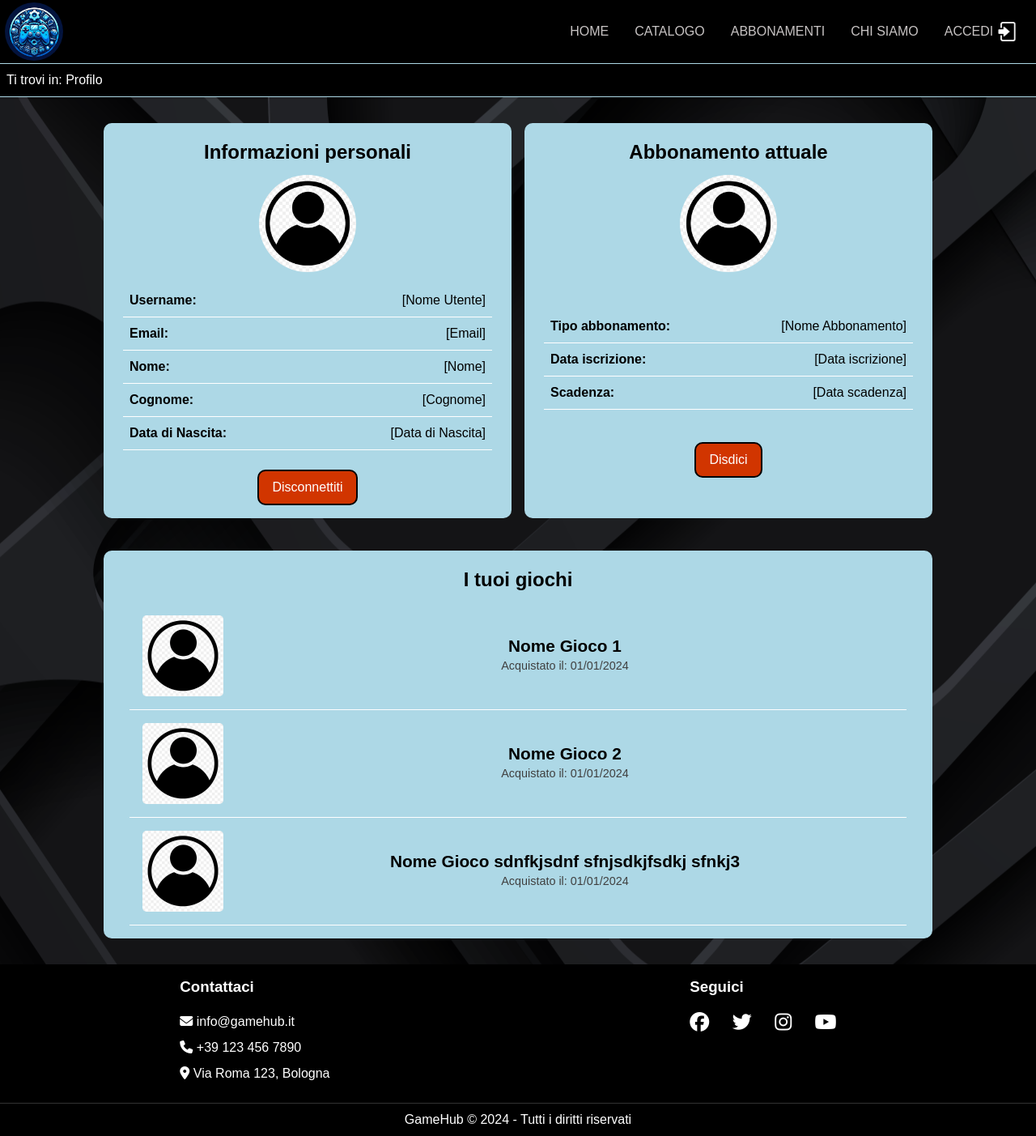
After one commit to MatteoSquarz/GameHub, a PHP site: page /profilo.php in a window 1280 px wide. The commit adds this page. Shown: the whole page at 81% size. Run offline with PHP 8.4, Linux system fonts and the light colour scheme.

Commit message:
pagina profilo

```diff
--- a/mobile.css
+++ b/mobile.css
@@ -184,3 +184,29 @@ header #profile{
     padding: 0em;
     gap: 1em;
 }
+
+/* ============================
+        PAGINA PROFILO
+============================ */
+.profileBoxContainer{
+    display: flex;
+    flex-direction: column;
+    gap: 2.5em;
+}
+
+.gameThumbnail {
+    width: 60px;
+    height: 60px;
+}
+
+.profilePicture {
+    border-radius: 50%;
+    margin-top: 1em;
+    width: 90px;
+    height: 90px;
+}
+
+.subscriptionContent dl{
+    margin-top: 0em;
+    margin-bottom: 0em;
+}
--- /dev/null
+++ b/profilo.html
@@ -0,0 +1,163 @@
+<!DOCTYPE html>
+<html lang="it">
+    <head>
+        <meta charset="UTF-8">
+        <meta name="viewport" content="width=device-width, initial-scale=1.0">
+        <meta name="description" content="Questa pagina è dedicata al sito GameHub, venditore di videogiochi dal 2020">
+        <meta name="keywords" content="videogioco, playstation, nintendo, xbox, pc, abbonamento">
+        <meta name="author" content="Matteo Squarzoni">
+        <link rel = "stylesheet" href = "style.css" media = "screen">
+        <link rel = "stylesheet" href="mobile.css" media="screen and (max-width:768px)">
+        <link rel="stylesheet" href="https://cdnjs.cloudflare.com/ajax/libs/font-awesome/6.5.1/css/all.min.css">
+        <title>GameHub</title>
+    </head>
+    <body>
+        <div class="stickyScroll">
+            <header>
+                <div class="logoName">
+                    <a id="logo"><h1>GameHub</h1></a>
+                </div>
+                <nav aria-label = "aiuti alla navigazione" class="listHelp">
+                        <a href="#content" class="navHelper">Vai al contenuto</a>
+                </nav>
+                <nav id="menu">
+                    <ul class="menuList">
+                        <li><a href="index.php">Home</a></li>
+                        <li><a href="catalogo.php">Catalogo</a></li>
+                        <li><a href="abbonamenti.php">Abbonamenti</a></li>
+                        <li><a href="chiSiamo.php">Chi siamo</a></li>
+                        [loginProfilo]
+                    </ul>
+                </nav>
+                <a href="#hamburgerMobileMenu" id="mobile-menu" class="menu-toggle" aria-label="apri menu">
+                    <div role="button" class="menu-toggle">
+                        <span class="bar"></span>
+                        <span class="bar"></span>
+                        <span class="bar"></span>
+                    </div>
+                </a>
+            </header>
+            <nav id="breadcumb">
+                <p>Ti trovi in: Profilo</p>
+            </nav>
+        </div>
+        <main id="profileContent" class="background">
+            <div class="profileContainer">
+                <!-- User Information Box -->
+                <div class="profileBoxContainer">
+                    <div class="profileBox">
+                        <h2>Informazioni personali</h2>
+                        <div class="infoContent">
+                            <img src="assets/profileIcon.png" alt="" class="profilePicture">
+                            <div class="userDetails">
+                                <dl>
+                                    <div class="userDetailsItem">
+                                        <dt>Username:</dt>
+                                        <dd>[Nome Utente]</dd>
+                                    </div>
+                                    <div class="userDetailsItem">
+                                        <dt>Email:</dt>
+                                        <dd>[Email]</dd>
+                                    </div>
+                                    <div class="userDetailsItem">
+                                        <dt>Nome:</dt>
+                                        <dd>[Nome]</dd>
+                                    </div>
+                                    <div class="userDetailsItem">
+                                        <dt>Cognome:</dt>
+                                        <dd>[Cognome]</dd>
+                                    </div>
+                                    <div class="userDetailsItem">
+                                        <dt>Data di Nascita:</dt>
+                                        <dd>[Data di Nascita]</dd>
+                                    </div>
+                                </dl>
+                                <a role="button" class="buttonBoxProfile">Disconnettiti</a>
+                            </div>
+                        </div>
+                    </div>
+
+                    <!-- Subscription Box -->
+                    <div class="profileBox">
+                        <h2>Abbonamento attuale</h2>
+                        <div class="subscriptionContent">
+                            <img src="assets/profileIcon.png" alt="" class="profilePicture">
+                            <dl>
+                                <div class="subscriptionDetailsItem">
+                                    <dt>Tipo abbonamento:</dt>
+                                    <dd>[Nome Abbonamento]</dd>
+                                </div>
+                                <div class="subscriptionDetailsItem">
+                                    <dt>Data iscrizione:</dt>
+                                    <dd>[Data iscrizione]</dd>
+                                </div>
+                                <div class="subscriptionDetailsItem">
+                                    <dt>Scadenza:</dt>
+                                    <dd>[Data scadenza]</dd>
+                                </div>
+                            </dl>
+                            <a role="button" class="buttonBoxProfile">Disdici</a>
+                        </div>
+                    </div>
+                </div>
+                <!-- Purchased Games Box -->
+                <div class="profileBox">
+                    <h2>I tuoi giochi</h2>
+                    <ul class="gamesList">
+                        <li class="gameItem">
+                            <img src="assets/profileIcon.png" alt="Game 1" class="gameThumbnail">
+                            <div class="gameInfo">
+                                <h3>Nome Gioco 1</h3>
+                                <p class="purchaseDate">Acquistato il: 01/01/2024</p>
+                            </div>
+                        </li>
+                        <li class="gameItem">
+                            <img src="assets/profileIcon.png" alt="" class="gameThumbnail">
+                            <div class="gameInfo">
+                                <h3>Nome Gioco 2</h3>
+                                <p class="purchaseDate">Acquistato il: 01/01/2024</p>
+                            </div>
+                        </li>
+                        <li class="gameItem">
+                            <img src="assets/profileIcon.png" alt="" class="gameThumbnail">
+                            <div class="gameInfo">
+                                <h3>Nome Gioco sdnfkjsdnf sfnjsdkjfsdkj sfnkj3</h3>
+                                <p class="purchaseDate">Acquistato il: 01/01/2024</p>
+                            </div>
+                        </li>
+                    </ul>
+                </div>
+            </div>
+        </main>
+        <nav id="hamburgerMobileMenu">
+            <ul class="menuListMobile">
+                <li><a href="index.php">Home</a></li>
+                <li><a href="catalogo.php">Catalogo</a></li>
+                <li><a href="abbonamenti.php">Abbonamenti</a></li>
+                <li><a href="chiSiamo.php">Chi siamo</a></li>
+                [loginProfilo]
+                <li><a href=#content>Torna su</a></li>
+            </ul>
+        </nav>
+        <footer>
+            <div class="footer-content">
+                <div class="contact-info">
+                    <h3>Contattaci</h3>
+                    <p><span class="fa-solid fa-envelope"></span> info@gamehub.it</p>
+                    <p><span class="fa-solid fa-phone"></span> +39 123 456 7890</p>
+                    <p><span class="fa-solid fa-location-dot"></span> Via Roma 123, Bologna</p>
+                </div>
+                <div class="social-links">
+                    <h3>Seguici</h3>
+                    <a href="https://www.facebook.com/" title="Facebook"><span class="fa-brands fa-facebook"></span></a>
+                    <a href="https://x.com/" title="Twitter"><span class="fa-brands fa-twitter"></span></a>
+                    <a href="https://www.instagram.com/" title="Instagram"><span class="fa-brands fa-instagram"></span></a>
+                    <a href="https://www.youtube.com/" title="Youtube"><span class="fa-brands fa-youtube"></span></a>
+                </div>
+            </div>
+            <div class="footer-bottom">
+                <p>GameHub &copy; 2024 - Tutti i diritti riservati</p>
+            </div>
+        </footer>
+    </body>
+</html>
--- /dev/null
+++ b/profilo.php
@@ -0,0 +1,11 @@
+<?php
+$paginaHTML = file_get_contents('profilo.html');
+//$menuLoginProfilo = $_SESSION['username'];
+$menuLoginProfilo = "<li><a href=\"login.php\">Accedi</a></li>";
+session_start();
+if (!empty($_SESSION))
+    $menuLoginProfilo = "<li id=\"currentMenu\">Profilo</a></li>";
+
+$paginaHTML = str_replace('[loginProfilo]', $menuLoginProfilo, $paginaHTML);
+echo $paginaHTML;
+?>
--- a/style.css
+++ b/style.css
@@ -927,7 +927,7 @@ hr{
 
 .boxDescrizioneECategorie{
     display: flex;
-    flex-direction: row;;
+    flex-direction: row;
     max-width: 100%;
     box-sizing: border-box;
     padding: 1em;
@@ -968,3 +968,142 @@ hr{
     flex-direction: row;
     gap: 2em;
 }
+
+
+/* ============================
+        PAGINA PROFILO
+============================ */
+.profileContainer {
+    display: flex;
+    flex-direction: column;
+    margin: 2em 10%;
+    gap: 2.5em;
+}
+
+.profileBox {
+    display: flex;
+    flex-direction: column;
+    flex: 1 1;
+    background: var(--homeboxcolor);
+    border-radius: 10px;
+    text-align: center;
+}
+
+.profilePicture {
+    border-radius: 50%;
+    margin-top: 1em;
+    width: 120px;
+    height: 120px;
+}
+
+.profileBoxContainer{
+    display: flex;
+    flex-direction: row;
+    flex-wrap: wrap;
+    justify-content: space-around;
+    gap: 1em;
+}
+
+.profileBox h2 {
+    font-size: 1.5em;
+    margin-top: 1em;
+    color: #000;
+}
+
+.userDetailsItem {
+    display: flex;
+    justify-content: space-between;
+    border-bottom: 1px solid #FFF;
+    padding: 0.5em;
+}
+
+.userDetails dl{
+    display: flex;
+    flex-direction: column;
+    padding: 0.5em;
+    padding-left: 1.5em;
+    padding-right: 1.5em;
+    border-radius: 25px;
+    color: #000;
+    font-size: 1em;
+}
+
+.userDetailsItem dt{
+    font-weight: bold;
+}
+
+.buttonBoxProfile{
+    display: inline-block;
+    padding: 0.5em 1em;
+    background:#D13500;
+    border: 2px solid #000;
+    color: white;
+    text-decoration: none;
+    border-radius: 10px;
+    margin-top: 1em;
+    margin-bottom: 1em;
+}
+
+.subscriptionDetailsItem{
+    display: flex;
+    justify-content: space-between;
+    border-bottom: 1px solid #FFF;
+    padding: 0.5em;
+}
+
+.subscriptionDetailsItem dt {
+    font-weight: bold;
+}
+
+.subscriptionContent dl{
+    display: flex;
+    flex-direction: column;
+    padding: 0.5em;
+    padding-left: 1.5em;
+    padding-right: 1.5em;
+    border-radius: 25px;
+    color: #000;
+    font-size: 1em;
+    margin-top: 2em;
+    margin-bottom: 1em;
+}
+
+.subscriptionContent {
+    flex: 1 1;
+}
+
+
+.gamesList {
+    margin-top: 1em;
+    list-style: none;
+    margin: 1em 2em;
+}
+
+.gameItem {
+    display: flex;
+    align-items: center;
+    padding: 1rem;
+    border-bottom: 1px solid #FFF;
+}
+
+.gameItem h3 {
+    font-size: 1.3em;
+    color: #000;
+}
+
+.gameThumbnail {
+    width: 100px;
+    height: 100px;
+    object-fit: cover;
+    border-radius: 5px;
+    margin-right: 1em;
+}
+
+.gameInfo {
+    flex: 1;
+}
+
+.purchaseDate {
+    color: #404040;
+    font-size: 0.9em;
+}
```
Also changed, not shown: templatedbConnection.php (+4 -4 lines).
